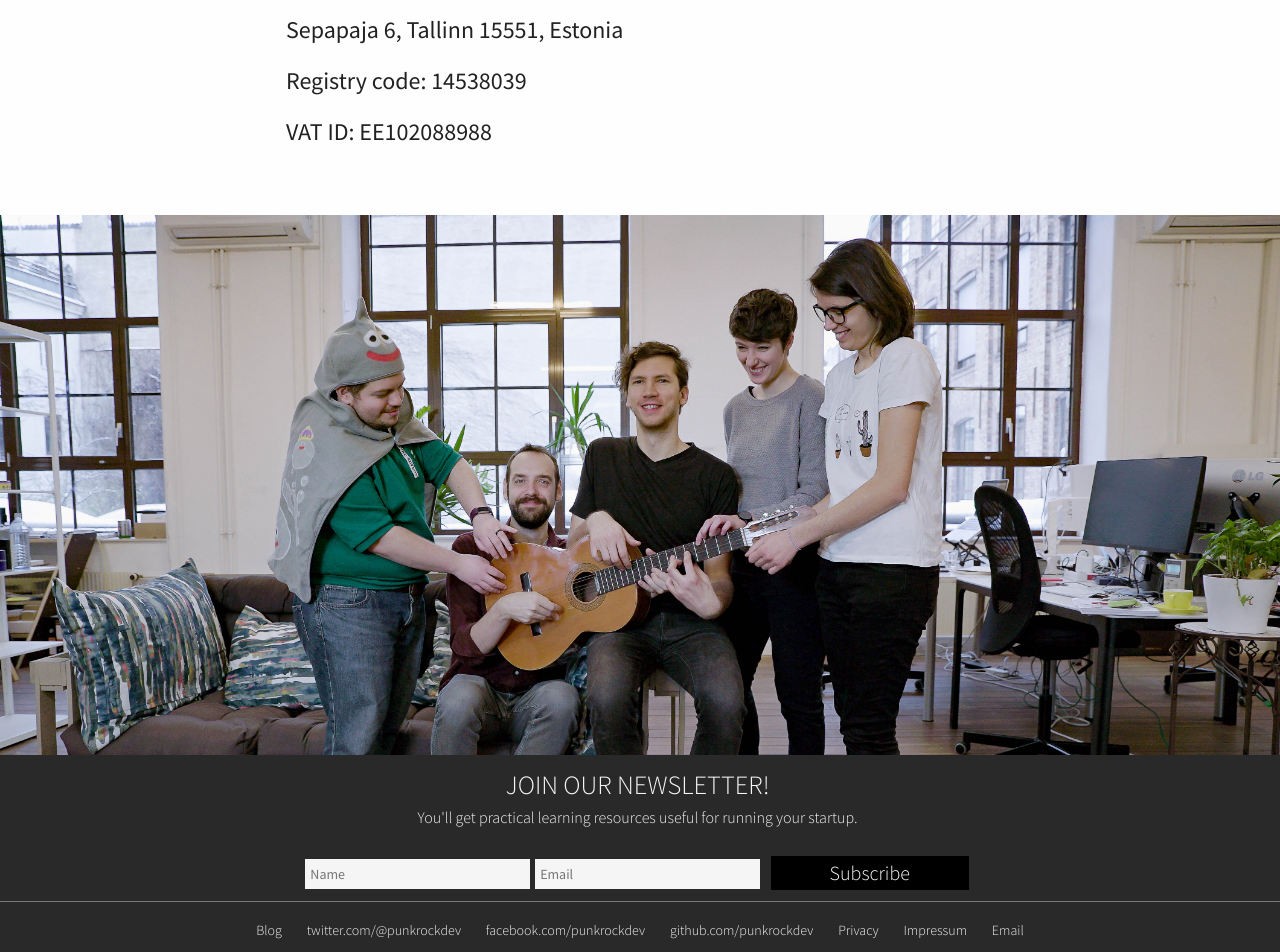
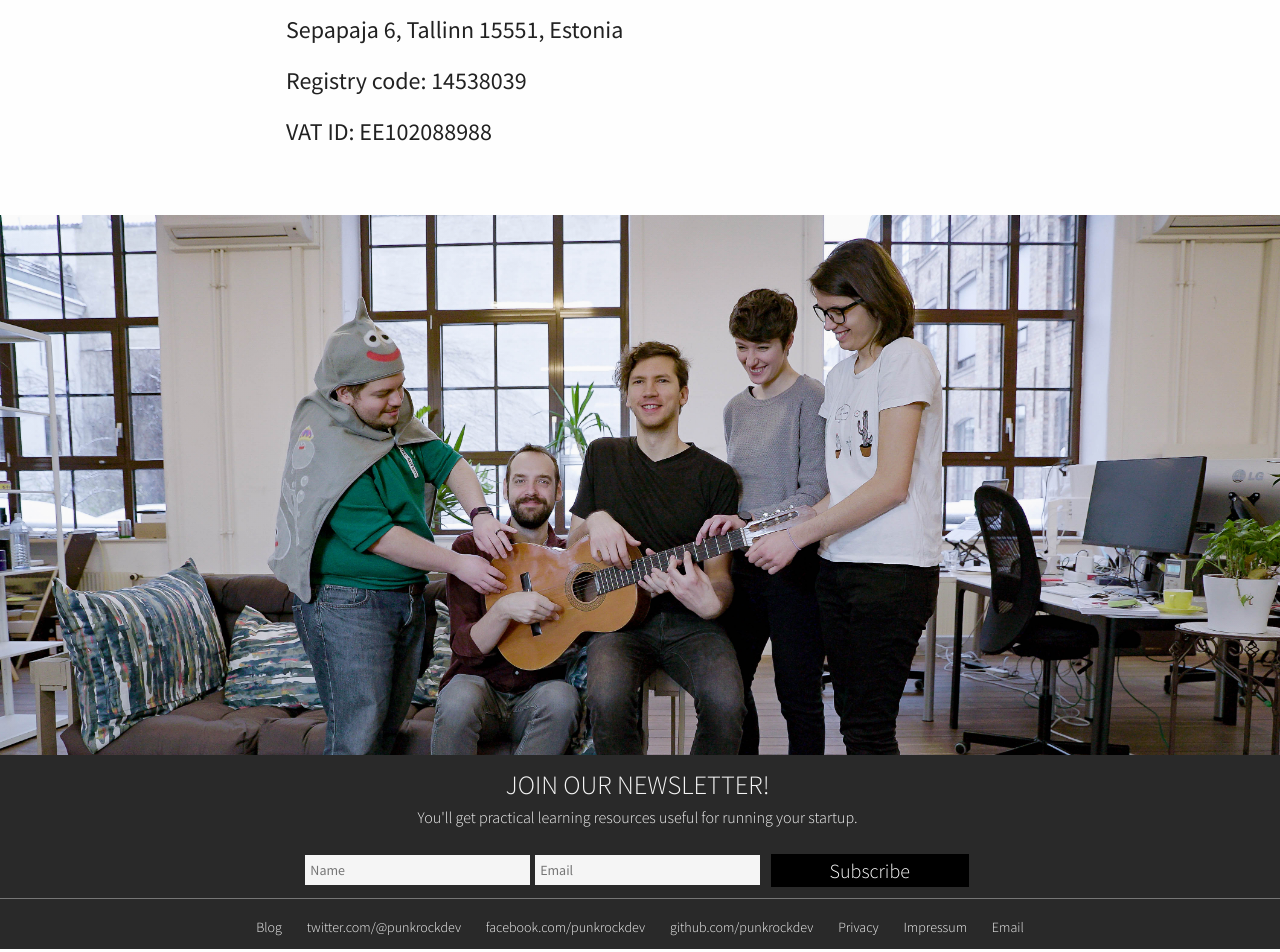
Before and after one commit to punkrockdev/punkrockdev.github.io, a Jekyll site: the page built from impressum.md, in a window 1280 px wide. Shown: the part 1061-2013 px from the top of the page. Built offline with Jekyll 4.4.1, drawn with Linux system fonts in a browser that asks for light colours; nearby versions of some CDN libraries; comment, search, counter and statistics services are not loaded.

Commit message:
fix subscribe button

```diff
--- a/_sass/_form.scss
+++ b/_sass/_form.scss
@@ -6,7 +6,7 @@
     display: inline-block;
     vertical-align: middle;
     border-radius: 0;
-    height: 36px;
+    height: 35px;
   }
 }
 
@@ -117,6 +117,7 @@ form {
         .clear {
           display: inline-block;
           clear: none;
+          vertical-align: middle;
         }
 
         h2 {
```
